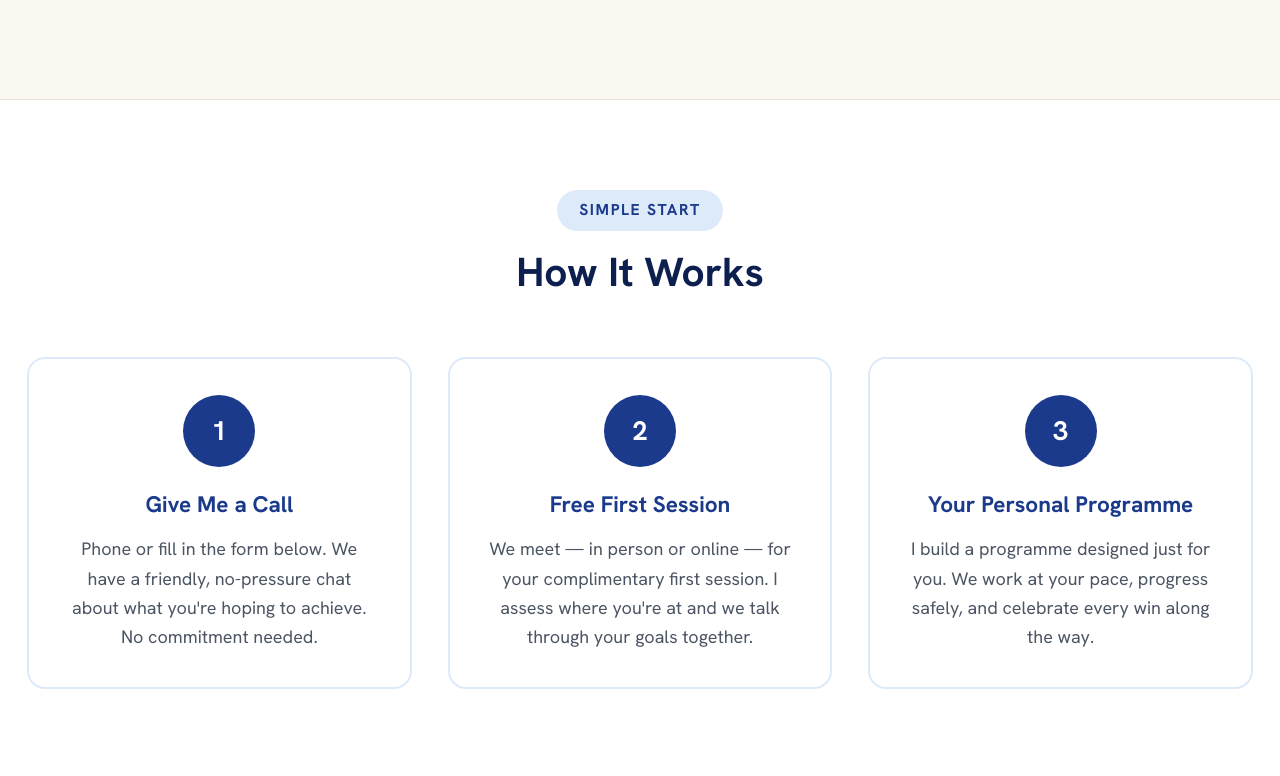
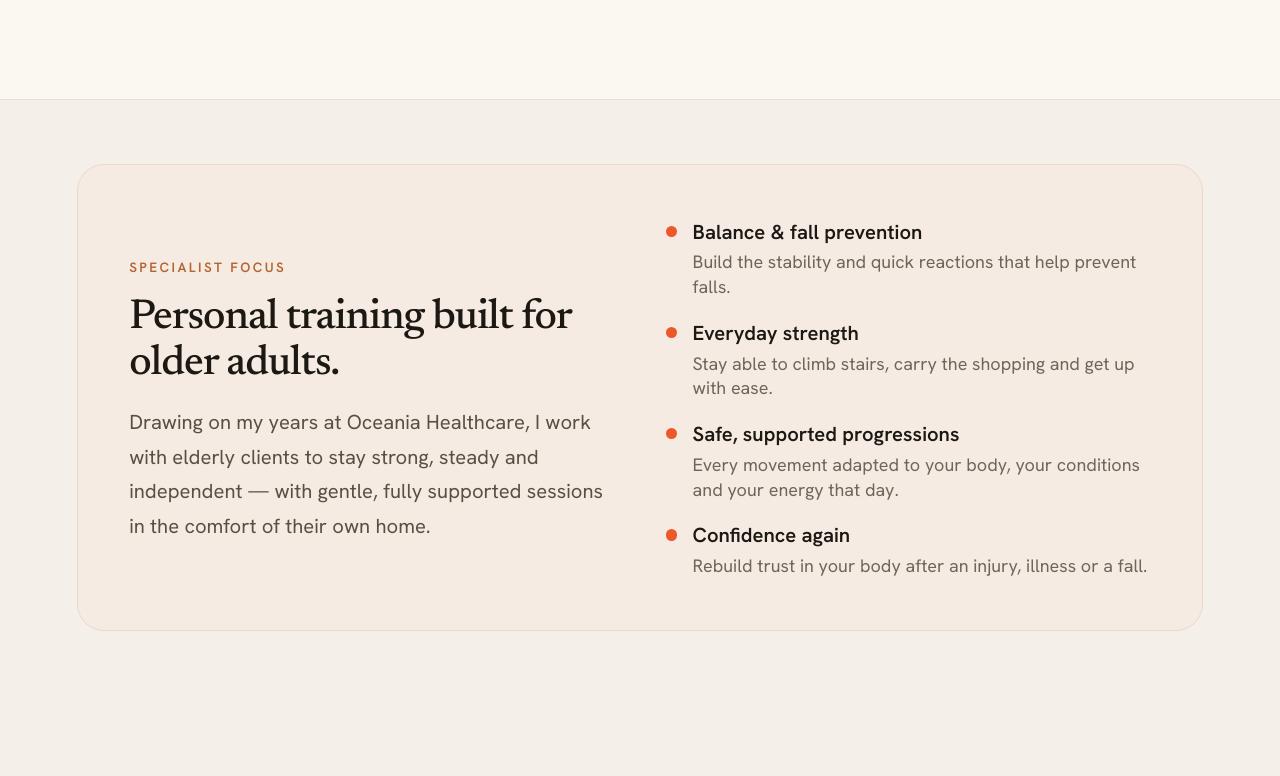
Before and after one commit to independenceservicesnz-coder/confident-fitness, a Next.js app in the folder sessions/compassionate-zen-cerf/mnt/outputs/confident-fitness-co/: page / in a window 1280 px wide. Shown: the part 3084-3860 px from the top of the page. Built offline with nearby package versions, Linux system fonts and the light colour scheme.

Commit message:
Update HowItWorks component to feature benefits
Replaced steps with features to highlight key benefits of personal training for older adults.

```diff
--- a/sessions/compassionate-zen-cerf/mnt/outputs/confident-fitness-co/components/HowItWorks.tsx
+++ b/sessions/compassionate-zen-cerf/mnt/outputs/confident-fitness-co/components/HowItWorks.tsx
@@ -1,38 +1,31 @@
 export default function HowItWorks() {
-  const steps = [
-    {
-      num: '1',
-      title: 'Give Me a Call',
-      desc: 'Phone or fill in the form below. We have a friendly, no-pressure chat about what you\'re hoping to achieve. No commitment needed.',
-    },
-    {
-      num: '2',
-      title: 'Free First Session',
-      desc: 'We meet — in person or online — for your complimentary first session. I assess where you\'re at and we talk through your goals together.',
-    },
-    {
-      num: '3',
-      title: 'Your Personal Programme',
-      desc: 'I build a programme designed just for you. We work at your pace, progress safely, and celebrate every win along the way.',
-    },
+  const features = [
+    { title: 'Balance & fall prevention', desc: 'Build the stability and quick reactions that help prevent falls.' },
+    { title: 'Everyday strength', desc: 'Stay able to climb stairs, carry the shopping and get up with ease.' },
+    { title: 'Safe, supported progressions', desc: 'Every movement adapted to your body, your conditions and your energy that day.' },
+    { title: 'Confidence again', desc: 'Rebuild trust in your body after an injury, illness or a fall.' },
   ]
 
   return (
-    <section className="py-20 px-6 bg-white">
-      <div className="max-w-6xl mx-auto text-center">
-        <span className="inline-block bg-[#DDEAF9] text-[#1B3A8C] text-sm font-bold px-5 py-2 rounded-full mb-4 tracking-widest uppercase">
-          Simple Start
-        </span>
-        <h2 className="text-3xl md:text-4xl font-bold text-[#0D1F4F] mb-14">How It Works</h2>
-
-        <div className="grid md:grid-cols-3 gap-8">
-          {steps.map(s => (
-            <div key={s.num} className="flex flex-col items-center text-center p-8 rounded-2xl border-2 border-[#DDEAF9] hover:border-[#1B3A8C] transition-colors">
-              <div className="w-16 h-16 bg-[#1B3A8C] text-white rounded-full flex items-center justify-center text-2xl font-extrabold mb-5">
-                {s.num}
+    <section className="max-w-[1180px] mx-auto px-6 py-[clamp(40px,5vw,64px)]">
+      <div className="bg-orange-warm border border-[#EBD9C9] rounded-3xl p-[clamp(30px,4vw,56px)] grid md:grid-cols-2 gap-[clamp(30px,4vw,56px)] items-center">
+        <div>
+          <span className="uppercase tracking-[0.18em] text-xs font-semibold text-[#B5642F]">Specialist focus</span>
+          <h2 className="font-serif font-medium text-[clamp(28px,3.6vw,42px)] leading-[1.1] tracking-tight mt-3.5 mb-4">
+            Personal training built for older adults.
+          </h2>
+          <p className="text-lg leading-[1.7] text-[#5A4F43]">
+            Drawing on my years at Oceania Healthcare, I work with elderly clients to stay strong, steady and independent — with gentle, fully supported sessions in the comfort of their own home.
+          </p>
+        </div>
+        <div className="flex flex-col gap-4">
+          {features.map(f => (
+            <div key={f.title} className="flex gap-3.5 items-start">
+              <span className="flex-none w-2.5 h-2.5 rounded-full bg-orange mt-2" />
+              <div>
+                <div className="font-semibold text-lg text-ink">{f.title}</div>
+                <div className="text-base text-ink-muted leading-snug mt-0.5">{f.desc}</div>
               </div>
-              <h3 className="font-bold text-xl text-[#1B3A8C] mb-3">{s.title}</h3>
-              <p className="text-gray-600 leading-relaxed">{s.desc}</p>
             </div>
           ))}
         </div>
```
